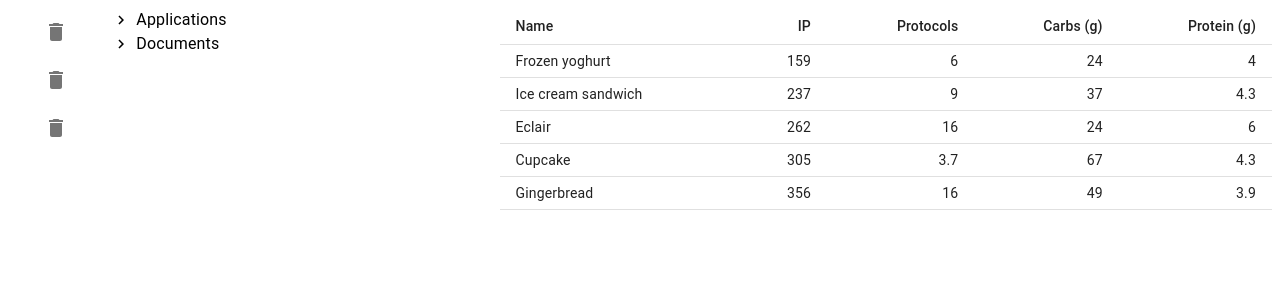
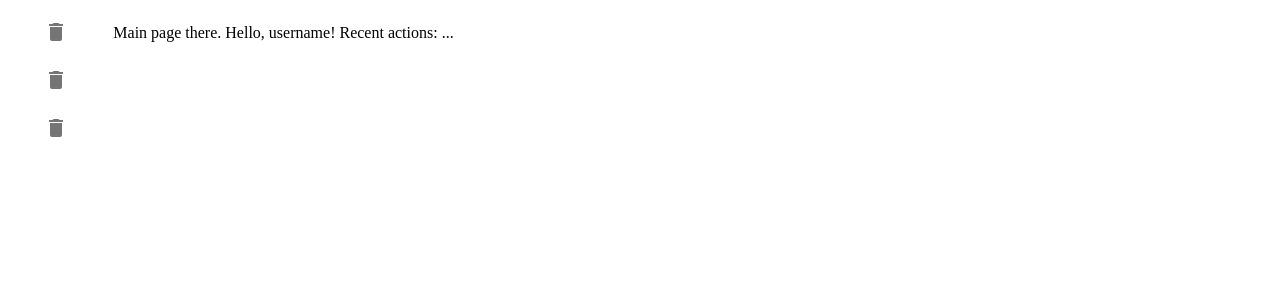
Before and after one commit to egor-h/hostmanager, a React app in the folder hostmanager-frontend/: page / in a window 1280 px wide. Shown: the top 300 px of the page. Built offline with nearby package versions, Linux system fonts and the light colour scheme.

Commit message:
refactor components, add new component stubs, add routing

```diff
--- a/hostmanager-frontend/package.json
+++ b/hostmanager-frontend/package.json
@@ -34,6 +34,7 @@
     "@types/jest": "^26.0.3",
     "@types/react": "^16.9.34",
     "@types/react-dom": "^16.9.6",
+    "@types/react-router-dom": "^5.1.6",
     "@types/styled-components": "^5.1.0",
     "@typescript-eslint/eslint-plugin": "^3.4.0",
     "@typescript-eslint/parser": "^3.4.0",
@@ -74,6 +75,7 @@
     "@material-ui/lab": "^4.0.0-alpha.56",
     "react": "^16.13.1",
     "react-dom": "^16.13.1",
+    "react-router-dom": "^5.2.0",
     "styled-components": "^5.1.1"
   },
   "build": {
--- a/hostmanager-frontend/src/App.tsx
+++ b/hostmanager-frontend/src/App.tsx
@@ -5,6 +5,7 @@ import { GlobalStyle } from './styles/GlobalStyle'
 import Greetings from './components/Greetings'
 import MenuColumn from './components/MenuColumn'
 import MainView from './components/MainView'
+import { BrowserRouter as Router } from 'react-router-dom';
 
 const mainElement = document.createElement('div')
 mainElement.setAttribute('id', 'root')
@@ -13,7 +14,10 @@ document.body.appendChild(mainElement)
 const App = () => {
   return (
     <>
-      <MainView></MainView>
+      <Router>
+        <MainView></MainView>
+      </Router>
+
     </>
   )
 }
--- a/hostmanager-frontend/src/components/HostTree.tsx
+++ b/hostmanager-frontend/src/components/HostsBrowser/HostTree.tsx
@@ -18,13 +18,8 @@ export default function ControlledTreeView() {
   const [expanded, setExpanded] = React.useState<string[]>([]);
   const [selected, setSelected] = React.useState<string[]>([]);
 
-  const handleToggle = (event: React.ChangeEvent<{}>, nodeIds: string[]) => {
-    setExpanded(nodeIds);
-  };
-
-  const handleSelect = (event: React.ChangeEvent<{}>, nodeIds: string[]) => {
-    setSelected(nodeIds);
-  };
+  const handleToggle = (event: React.ChangeEvent<{}>, nodeIds: string[]) => setExpanded(nodeIds);
+  const handleSelect = (event: React.ChangeEvent<{}>, nodeIds: string[]) => setSelected(nodeIds);
 
   return (
     <TreeView
--- /dev/null
+++ b/hostmanager-frontend/src/components/MainPage/index.tsx
@@ -0,0 +1,11 @@
+import React from 'react'
+
+class MainPage extends React.Component {
+    render() {
+        return (<div>
+            <p>Main page there. Hello, username! Recent actions: ...</p>
+        </div>);
+    }
+}
+
+export default MainPage;
--- a/hostmanager-frontend/src/components/MainView.tsx
+++ b/hostmanager-frontend/src/components/MainView.tsx
@@ -2,6 +2,8 @@ import React from 'react'
 import { Grid, Paper } from '@material-ui/core';
 import MenuColumn from './MenuColumn';
 import HostsBrowser from './HostsBrowser';
+import MainPage from './MainPage';
+import { BrowserRouter as Router, Route, Link, Switch, } from 'react-router-dom';
 
 export default class MainView extends React.Component {
     render() {
@@ -10,7 +12,22 @@ export default class MainView extends React.Component {
                 <MenuColumn></MenuColumn>
             </Grid>
             <Grid xs={11}>
-                <HostsBrowser></HostsBrowser>
+
+                <Switch>
+                    <Route path="/objects">
+                        <HostsBrowser></HostsBrowser>
+                    </Route>
+                    <Route path="/map">
+                        <div>Object graph</div>
+                    </Route>
+                    <Route path="/settings">
+                        <div>Settings there</div>
+                    </Route>
+                    <Route path="/">
+                        <MainPage></MainPage>
+                    </Route>
+                </Switch>
+
             </Grid>
         </Grid>)
     }
--- a/hostmanager-frontend/src/components/MenuColumn.tsx
+++ b/hostmanager-frontend/src/components/MenuColumn.tsx
@@ -1,21 +1,28 @@
 import React from 'react'
-import { Container, Grid, Paper } from '@material-ui/core';
+import { Container } from '@material-ui/core';
 import IconButton from '@material-ui/core/IconButton';
 import DeleteIcon from '@material-ui/icons/Delete';
+import { Link } from 'react-router-dom';
 
 export default class MenuColumn extends React.Component {
 
     render() {
         return (<Container>
+                    <Link to="/">
                         <IconButton aria-label="delete">
                             <DeleteIcon />
                         </IconButton>
+                    </Link>
+                    <Link to="/objects">
                         <IconButton aria-label="delete">
                             <DeleteIcon />
                         </IconButton>
+                    </Link>
+                    <Link to="/map">
                         <IconButton aria-label="delete">
                             <DeleteIcon />
                         </IconButton>
+                    </Link>
                 </Container>)
     }
 
```
Also changed, not shown: hostmanager-frontend/src/components/HostsBrowser/HostTable.tsx (renamed from hostmanager-frontend/src/components/HostTable.tsx), hostmanager-frontend/src/components/HostsBrowser/index.tsx (renamed from hostmanager-frontend/src/components/HostsBrowser.tsx), 1 other file (tests, documents, lock files or other folders). Lines whose indentation alone changed are shown as unchanged.
